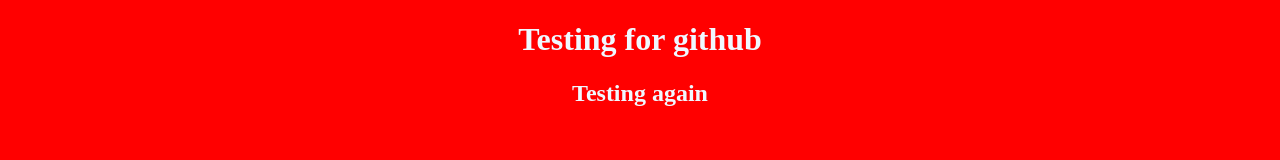
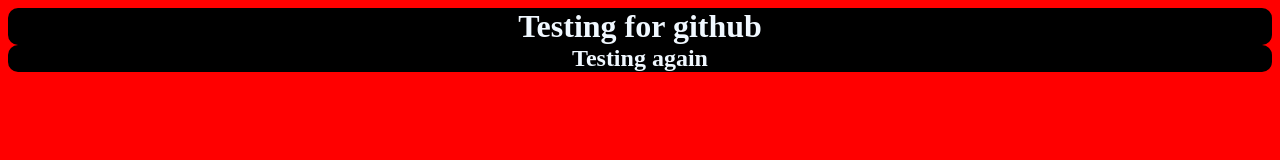
Before and after one commit to blerandgashi/issue-Github, a plain HTML site: page index.html in a window 1280 px wide. Drawn offline with Linux system fonts and the light colour scheme.

Commit message:
added some style in main branch

```diff
--- a/style.css
+++ b/style.css
@@ -5,4 +5,7 @@
   text-align: center;
   color: aliceblue;
   font-weight: bold;
+  background-color: black;
+  margin: 0;
+  border-radius: 10px;
 }
```
